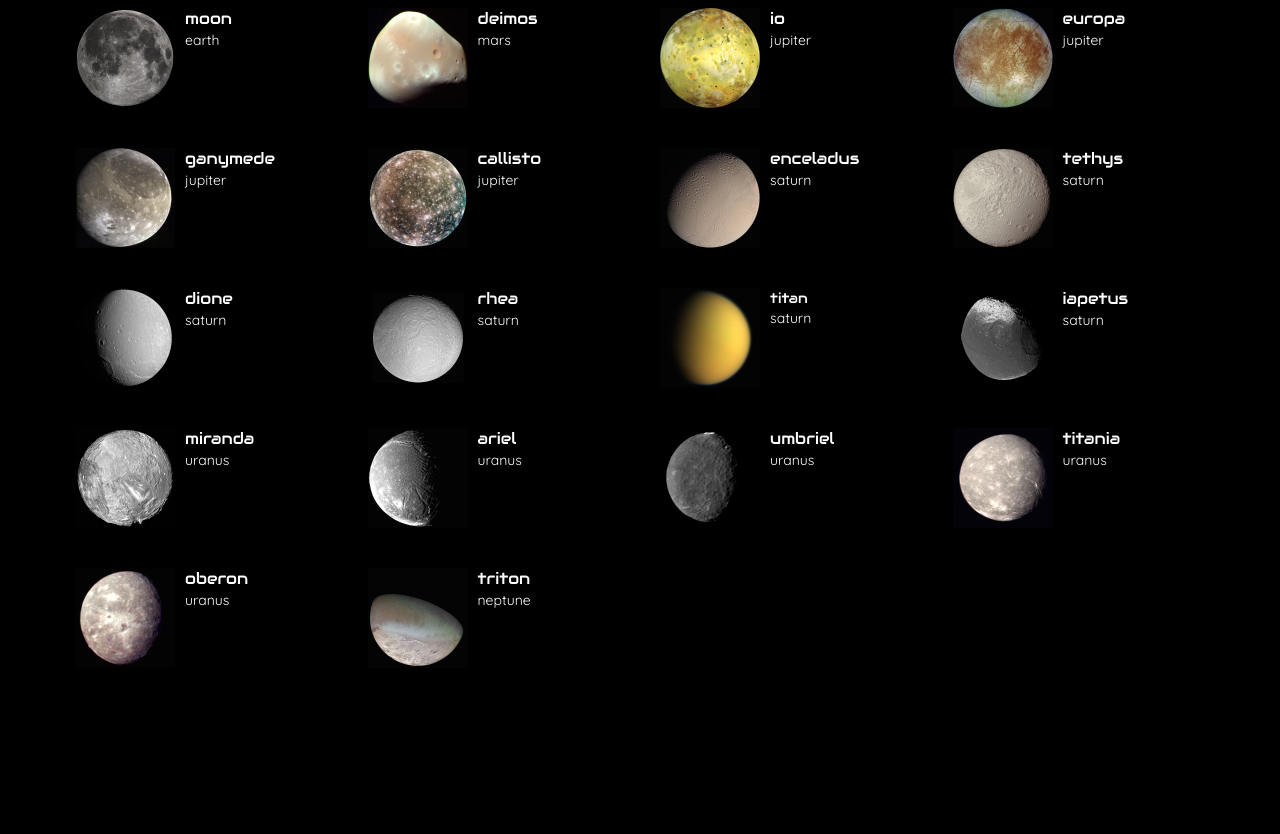
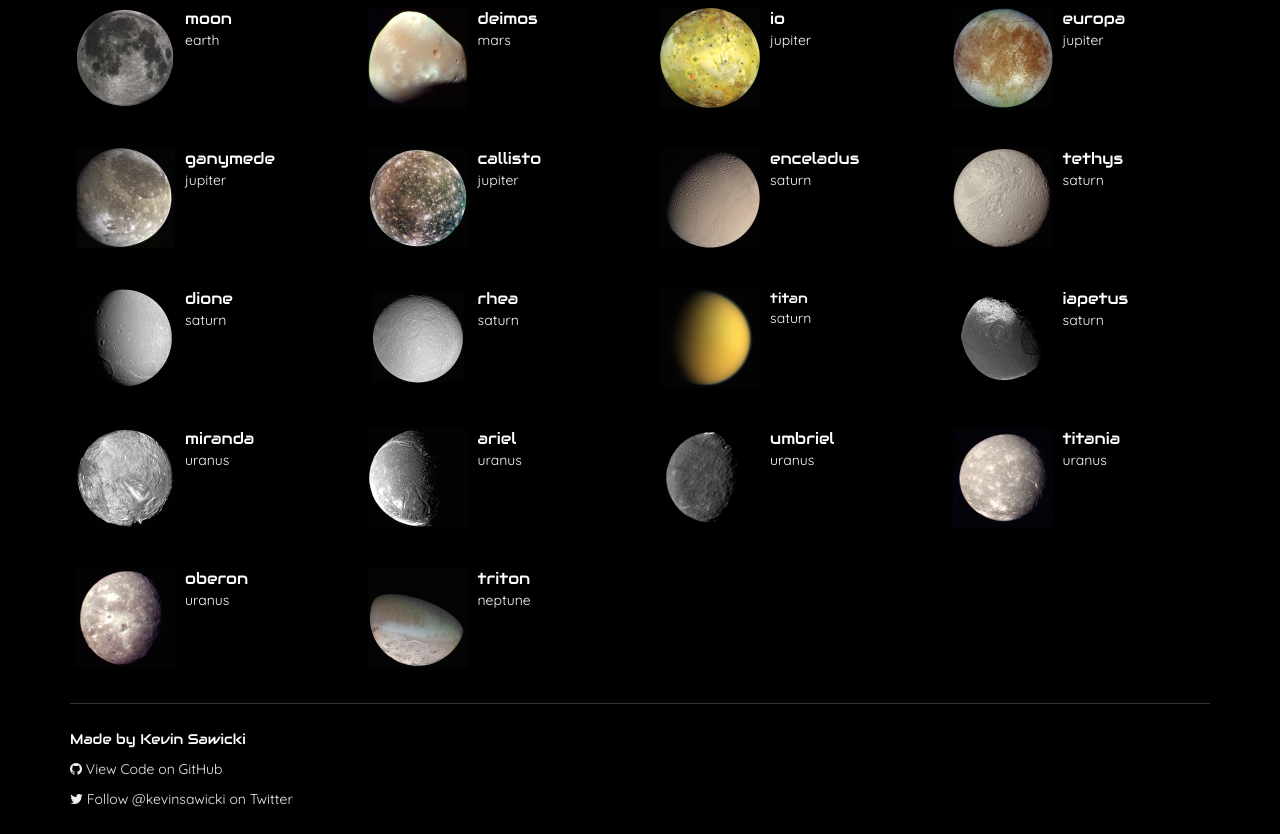
Before and after one commit to kevinsawicki/birthday-pizza, a website: page index.html in a window 1280 px wide. Shown: the part 776-1610 px from the top of the page. Before the commit the page ends 1479 px from the top, so only its background shows below. Drawn offline with nearby package versions, Linux system fonts and the light colour scheme; a script that the page names is missing.

Commit message:
Add footer

```diff
--- a/index.html
+++ b/index.html
@@ -25,12 +25,8 @@
     <nav class="navbar navbar-static-top navbar-default">
       <div class="container-fluid">
         <div class="navbar-header">
-          <span class="navbar-brand accent-font">birthday.pizza</span>
+          <span class="navbar-brand accent-font"><i class="fa fa-rocket brand-icon"></i>birthday.pizza</span>
         </div>
-        <ul class="nav navbar-nav navbar-right">
-          <a class="nav-icon fa fa-twitter fa-2x" href="https://twitter.com/intent/tweet?original_referer=http%3A%2F%2Fbirthday.pizza.%2F&text=find%20out%20your%20birthday%20on%20other%20planets%20and%20moons&tw_p=tweetbutton&url=http%3A%2F%2Fbirthday.pizza&via=kevinsawicki" target="_blank"></a>
-          <a class="nav-icon fa fa-github fa-2x" href="https://github.com/kevinsawicki/birthday-pizza" target="_blank"></a>
-        </ul>
       </div>
     </nav>
 
@@ -430,6 +426,30 @@
 
       </div>
 
+      <div class="row">
+
+        <div class="col-lg-12 col-md-12 col-sm-12 col-xs-12">
+          <div class="footer">
+            <p class="accent-font">Made by Kevin Sawicki</p>
+
+            <p>
+              <a href="https://github.com/kevinsawicki/birthday-pizza">
+                <i class="fa fa-github"></i>
+                View Code on GitHub
+              </a>
+            </p>
+
+            <p>
+              <a href="https://twitter.com/kevinsawicki">
+                <i class="fa fa-twitter"></i>
+                Follow @kevinsawicki on Twitter
+              </a>
+            </p>
+
+          </div>
+        </div>
+      </div>
+
     </div>
   </body>
 </html>
--- a/styles.css
+++ b/styles.css
@@ -31,6 +31,17 @@ body {
   padding-bottom: 10px;
 }
 
+.footer {
+  border-top: 1px solid #333;
+  padding-top: 25px;
+  margin-bottom: 25px;
+}
+
+a, a:hover, a:focus {
+  color: #eee;
+  text-decoration: none;
+}
+
 .intro-text {
   font-size: 24px;
   padding-left: 36px;
@@ -41,6 +52,10 @@ body {
   height: 36px;
   width: 36px;
   display: inline-block;
+}
+
+.brand-icon {
+  margin-right: 12px;
 }
 
 .header-text {
```
